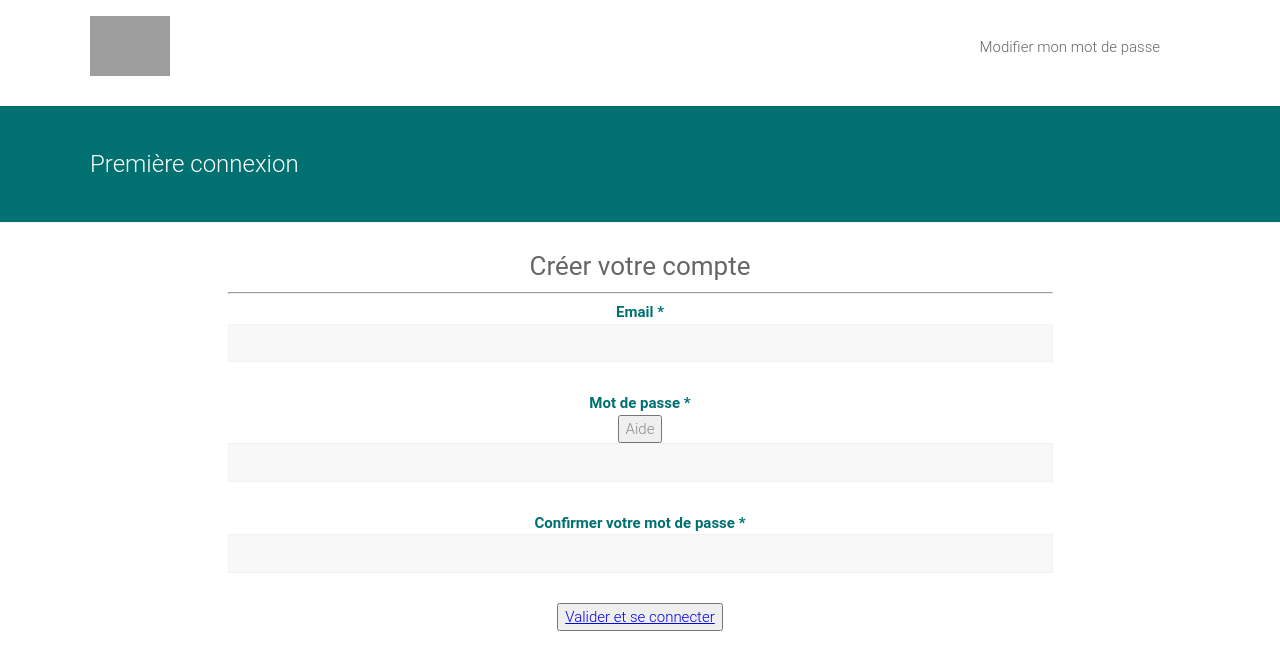
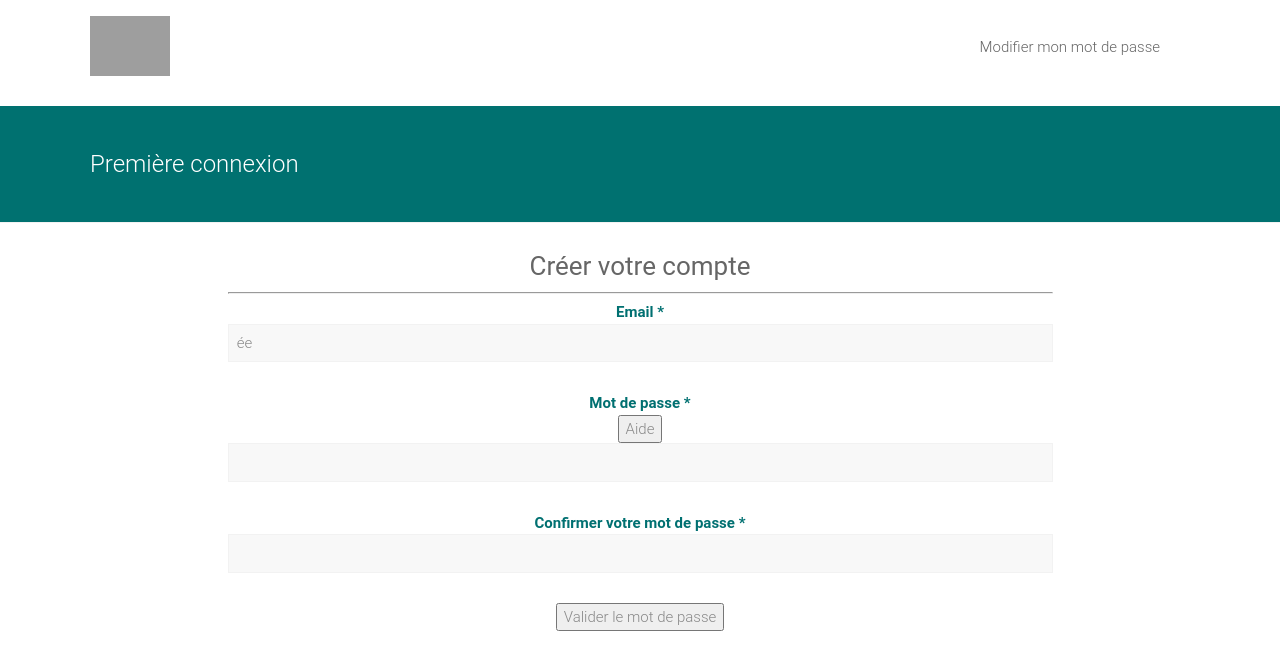
Before and after one commit to WildCodeSchool/remotefr-js-0920-p3-wejob-admin, a React (Create React App) app: page /CreateAnAccount in a window 1280 px wide. Shown: the top 670 px of the page. Built offline with nearby package versions, Linux system fonts and the light colour scheme; grey boxes are pictures that could not be loaded; the HTML template or start-up script is replaced by a standard one.

Commit message:
deleted payload because unused

```diff
--- a/package.json
+++ b/package.json
@@ -8,6 +8,7 @@
     "@testing-library/jest-dom": "^5.11.4",
     "@testing-library/react": "^11.1.0",
     "@testing-library/user-event": "^12.1.10",
+    "axios": "^0.21.1",
     "prop-types": "^15.7.2",
     "react": "^17.0.1",
     "react-dom": "^17.0.1",
--- a/src/pages/Authentication/CreateAnAccount.jsx
+++ b/src/pages/Authentication/CreateAnAccount.jsx
@@ -1,7 +1,8 @@
 import React from 'react'; // { useContext }
-import { Link } from 'react-router-dom';
+import { useLocation, useHistory } from 'react-router-dom';
 import { useForm } from 'react-hook-form';
 // import PropTypes from 'prop-types';
+import axios from 'axios';
 import { yupResolver } from '@hookform/resolvers/yup';
 import * as yup from 'yup';
 import HeaderPostTitle from '../../components/HeaderPostTitle';
@@ -24,17 +25,15 @@ const helpPassword = () => {
 };
 
 function CreateAnAccount() {
+  const history = useHistory();
+
+  const location = useLocation();
+  const url = new URL(`${window.location.origin}${location.search}`);
+  const token = url.searchParams.get('token');
+  const email = atob(url.searchParams.get('email'));
+
   const schema = yup.object().shape({
-    email: yup
-      .string()
-      .min(8)
-      .max(15)
-      .matches(/^[\w$@%*+\-_!]{8,15}$/, {
-        message:
-          'Un mot de passe valide aura de 8 à 15 caractères, au moins une lettre minuscule, au moins une lettre majuscul, au moins un chiffre, au moins un de ces caractères spéciaux: $ @ % * + - _ !, aucun autre caractère possible ',
-      })
-
-      .required('Vous devez entrer votre ancien mot de passe'),
+    email: yup.string(),
     password: yup
       .string()
       .min(8)
@@ -56,7 +55,23 @@ function CreateAnAccount() {
   const { register, handleSubmit, errors } = useForm({
     mode: 'onTouched',
     resolver: yupResolver(schema),
+    defaultValues: { email },
   });
+
+  const onSubmit = (data) => {
+    const { password } = data;
+    axios
+      .post(`${process.env.REACT_APP_BACK_URL}/candidats/update-password`, {
+        token,
+        password,
+      })
+      .then(() => {
+        history.push('/LogIn');
+      })
+      .catch((error) => {
+        console.log(error.message);
+      });
+  };
 
   return (
     <div className="main-wrapper">
@@ -66,7 +81,7 @@ function CreateAnAccount() {
           <form
             className="CreateAnAccount container py-5"
             id="CreateAnAccount"
-            onSubmit={handleSubmit}
+            onSubmit={handleSubmit(onSubmit)}
           >
             <h3 className="widget-title">Créer votre compte</h3>
             <hr />
@@ -80,7 +95,6 @@ function CreateAnAccount() {
                     className="form-field-input"
                     id="email"
                     name="email"
-                    placeholder=""
                     ref={register}
                     readOnly
                   />
@@ -126,10 +140,8 @@ function CreateAnAccount() {
               </div>
 
               <div className="form-group">
-                <button type="button">
-                  <Link to="/LogIn">
-                    <span>Valider et se connecter</span>
-                  </Link>
+                <button type="submit">
+                  <span>Valider le mot de passe</span>
                 </button>
               </div>
             </div>
--- a/src/pages/Authentication/LogIn.jsx
+++ b/src/pages/Authentication/LogIn.jsx
@@ -1,14 +1,17 @@
 import React from 'react';
-import { Link } from 'react-router-dom';
+import { Link, useHistory } from 'react-router-dom';
 import { useForm } from 'react-hook-form';
 // import PropTypes from 'prop-types';
+import axios from 'axios';
 import { yupResolver } from '@hookform/resolvers/yup';
 import * as yup from 'yup';
 import HeaderPostTitle from '../../components/HeaderPostTitle';
 
 function LogIn() {
+  const history = useHistory();
+
   const schema = yup.object().shape({
-    newPassword: yup
+    password: yup
       .string()
       .min(8)
       .max(15)
@@ -17,13 +20,6 @@ function LogIn() {
           'Un mot de passe valide aura de 8 à 15 caractères, au moins une lettre minuscule, au moins une lettre majuscul, au moins un chiffre, au moins un de ces caractères spéciaux: $ @ % * + - _ !, aucun autre caractère possible ',
       })
       .required('Vous devez entrer votre nouveau mot de passe'),
-    confirmPassword: yup
-      .string()
-      .oneOf(
-        [yup.ref('newPassword'), null],
-        'les mots de passe doivent correspondre',
-      )
-      .required('Vous devez confirmer votre mot de passe'),
   });
 
   const { register, handleSubmit, errors } = useForm({
@@ -37,6 +33,21 @@ function LogIn() {
   //   </Link>;
   // };
 
+  const onSubmit = (data) => {
+    const { email, password } = data;
+    axios
+      .post(`${process.env.REACT_APP_BACK_URL}/login`, {
+        email,
+        password,
+      })
+      .then(() => {
+        history.push('/JobeurForm');
+      })
+      .catch((error) => {
+        error.json({ error: error.message });
+      });
+  };
+
   return (
     <div className="main-wrapper">
       <HeaderPostTitle name="Se connecter" />
@@ -45,14 +56,14 @@ function LogIn() {
           <form
             className="LogIn container py-5"
             id="LogIn"
-            onSubmit={handleSubmit}
+            onSubmit={handleSubmit(onSubmit)}
           >
             <h3 className="widget-title">Entrer votre mot de passe</h3>
             <hr />
 
             <div className="row">
               <div className="form-group">
-                <label htmlFor="oldPassword" className="form-field-label">
+                <label htmlFor="email" className="form-field-label">
                   Votre Email
                   <input
                     type="email"
@@ -61,27 +72,26 @@ function LogIn() {
                     name="email"
                     placeholder="name@example.com"
                     ref={register}
-                    readOnly
+                    required
                   />
                 </label>
               </div>
             </div>
             <div className="row">
               <div className="form-group">
-                <label htmlFor="newPassword" className="form-field-label">
+                <label htmlFor="password" className="form-field-label">
                   Entrer votre mot de passe *
                   <input
                     type="text"
                     className="form-field-input"
-                    id="newPassword"
-                    name="newPassword"
+                    id="password"
+                    name="password"
                     ref={register}
+                    required
                   />
                 </label>
-                {errors.newPassword && (
-                  <span className="spanError">
-                    {errors.newPassword.message}
-                  </span>
+                {errors.password && (
+                  <span className="spanError">{errors.password.message}</span>
                 )}
               </div>
 
@@ -91,10 +101,8 @@ function LogIn() {
                 </button>
               </div>
               <div className="form-group">
-                <button type="button">
-                  <Link to="/JobeurForm">
-                    <span>Valider</span>
-                  </Link>
+                <button type="submit" onClick={handleSubmit(onSubmit)}>
+                  <span>Valider et se connecter</span>
                 </button>
               </div>
             </div>
```
Also changed, not shown: 1 other file (tests, documents, lock files or other folders).
